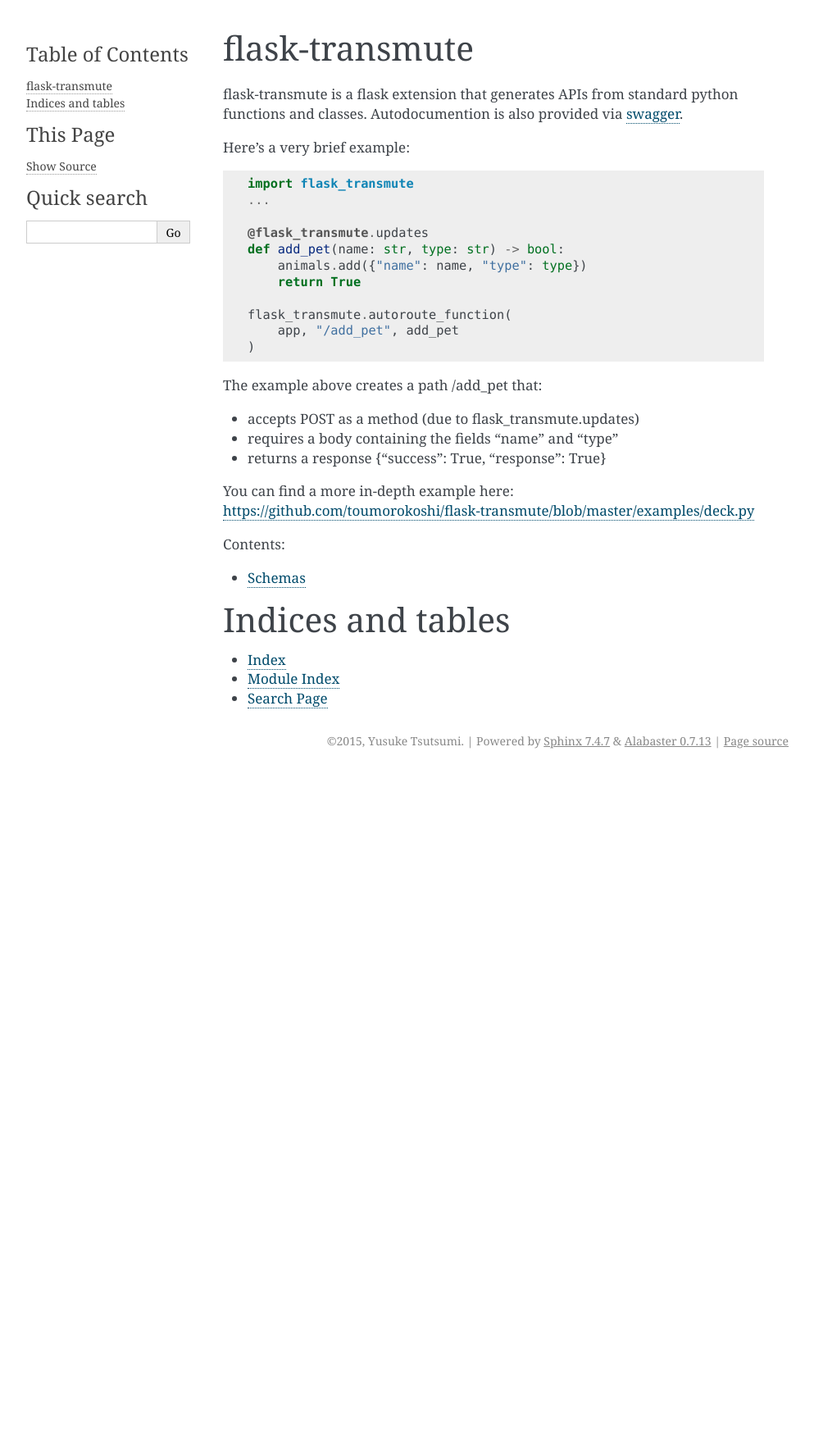
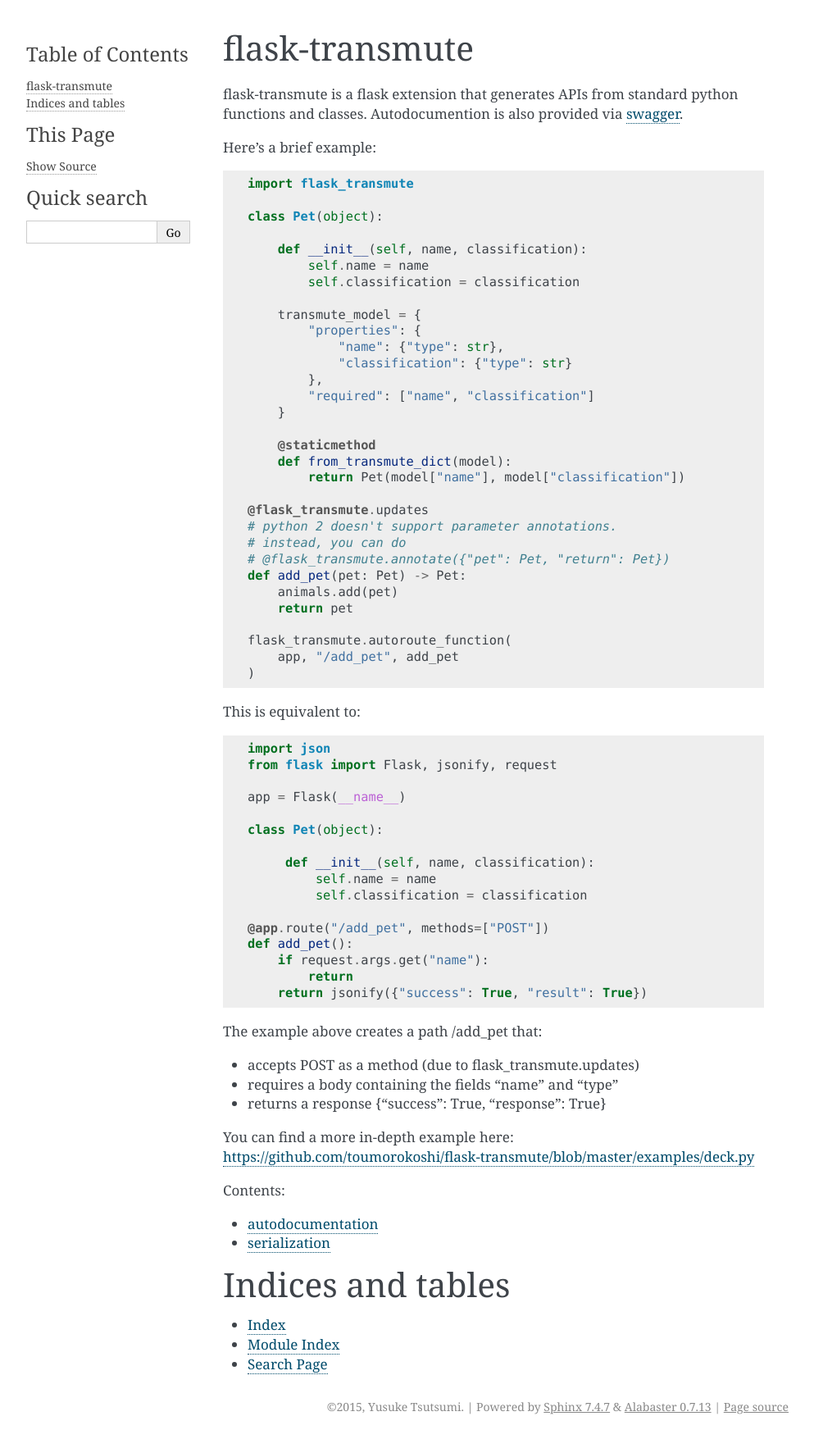
Before and after one commit to toumorokoshi/flask-transmute, a Sphinx documentation site: the page built from docs/index.rst, in a window 1280 px wide. Shown: the whole page at 82% size, without its empty margins (148-1141 px from the left). Built offline with Sphinx 7.4.7, drawn with Linux system fonts in a browser that asks for light colours; before the commit the page ends 943 px from its top, so only the background shows below that.

Commit message:
adding more documentation

```diff
--- /dev/null
+++ b/docs/autodocumentation.rst
@@ -0,0 +1,5 @@
+=================
+autodocumentation
+=================
+
+Autodocumention is generated via a swagger spec: `swagger <http://swagger.io/>`_.
--- a/docs/index.rst
+++ b/docs/index.rst
@@ -9,21 +9,65 @@
 flask-transmute is a flask extension that generates APIs from standard
 python functions and classes. Autodocumention is also provided via `swagger <http://swagger.io/>`_.
 
-Here's a very brief example:
+Here's a brief example:
 
 .. code:: python
 
     import flask_transmute
-    ...
+
+    class Pet(object):
+
+        def __init__(self, name, classification):
+            self.name = name
+            self.classification = classification
+
+        transmute_model = {
+            "properties": {
+                "name": {"type": str},
+                "classification": {"type": str}
+            },
+            "required": ["name", "classification"]
+        }
+
+        @staticmethod
+        def from_transmute_dict(model):
+            return Pet(model["name"], model["classification"])
 
     @flask_transmute.updates
-    def add_pet(name: str, type: str) -> bool:
-        animals.add({"name": name, "type": type})
-        return True
+    # python 2 doesn't support parameter annotations.
+    # instead, you can do
+    # @flask_transmute.annotate({"pet": Pet, "return": Pet})
+    def add_pet(pet: Pet) -> Pet:
+        animals.add(pet)
+        return pet
 
     flask_transmute.autoroute_function(
         app, "/add_pet", add_pet
     )
+
+
+This is equivalent to:
+
+.. code:: python
+
+   import json
+   from flask import Flask, jsonify, request
+
+   app = Flask(__name__)
+
+   class Pet(object):
+
+        def __init__(self, name, classification):
+            self.name = name
+            self.classification = classification
+
+   @app.route("/add_pet", methods=["POST"])
+   def add_pet():
+       if request.args.get("name"):
+           return
+       return jsonify({"success": True, "result": True})
+
+
 
 The example above creates a path /add_pet that:
 
@@ -39,7 +83,8 @@
 .. toctree::
    :maxdepth: 2
 
-   schema
+   autodocumentation
+   serialization
 
 
 Indices and tables
```
Also changed, not shown: docs/schema.rst (deleted, +0 -32 lines), docs/serialization.rst (added, +68 -0 lines).
